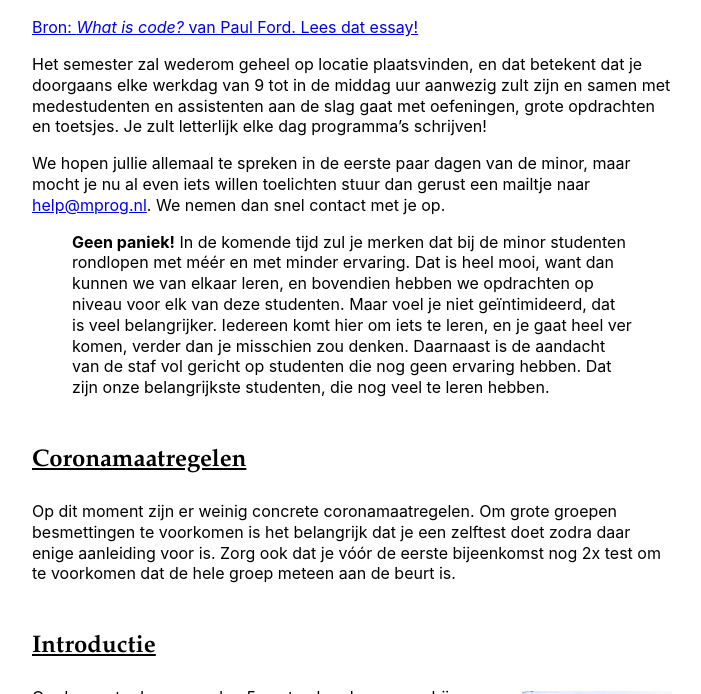
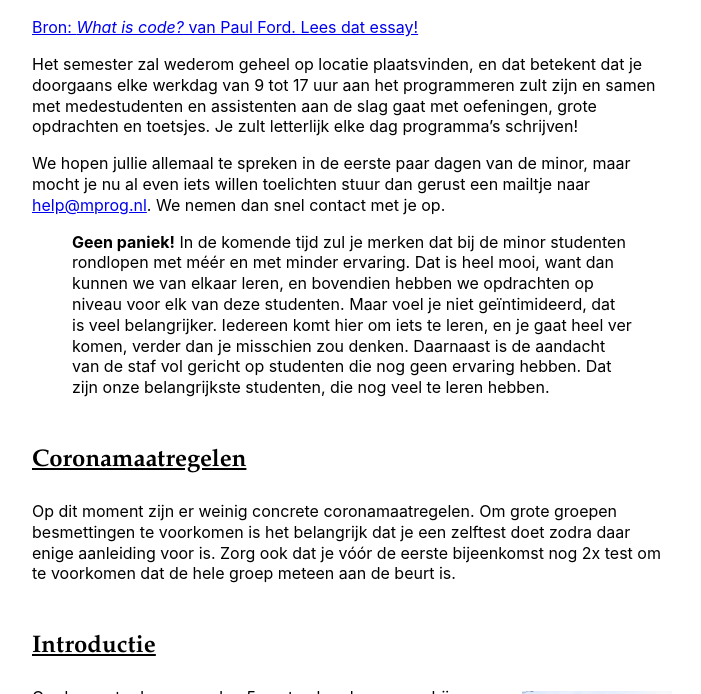
Before and after one commit to minprog/welkom, a Jekyll site: the page built from fulltime/index.md, in a window 1280 px wide and 900 px high, scrolled down 424 px, cut to the strip 206-900 px from the top of the window. Shown: the whole strip, without its empty margins (288-989 px from the left). Built offline with Jekyll 4.4.1, drawn with Linux system fonts in a browser that asks for light colours; our own code applies the rules of GitHub Pages for plain Markdown files.

Commit message:
aanwezig

```diff
--- a/fulltime/index.md
+++ b/fulltime/index.md
@@ -10,7 +10,7 @@ In dit document vind je praktische informatie over de minor en over regels die w
 <a href="http://www.bloomberg.com/graphics/2015-paul-ford-what-is-code/">
 Bron: <em>What is code?</em> van Paul Ford. Lees dat essay!</a>
 
-Het semester zal wederom geheel op locatie plaatsvinden, en dat betekent dat je doorgaans elke werkdag van 9 tot in de middag uur aanwezig zult zijn en samen met medestudenten en assistenten aan de slag gaat met oefeningen, grote opdrachten en toetsjes. Je zult letterlijk elke dag programma's schrijven!
+Het semester zal wederom geheel op locatie plaatsvinden, en dat betekent dat je doorgaans elke werkdag van 9 tot 17 uur aan het programmeren zult zijn en samen met medestudenten en assistenten aan de slag gaat met oefeningen, grote opdrachten en toetsjes. Je zult letterlijk elke dag programma's schrijven!
 
 We hopen jullie allemaal te spreken in de eerste paar dagen van de minor, maar mocht je nu al even iets willen toelichten stuur dan gerust een mailtje naar <help@mprog.nl>. We nemen dan snel contact met je op.
 
```
